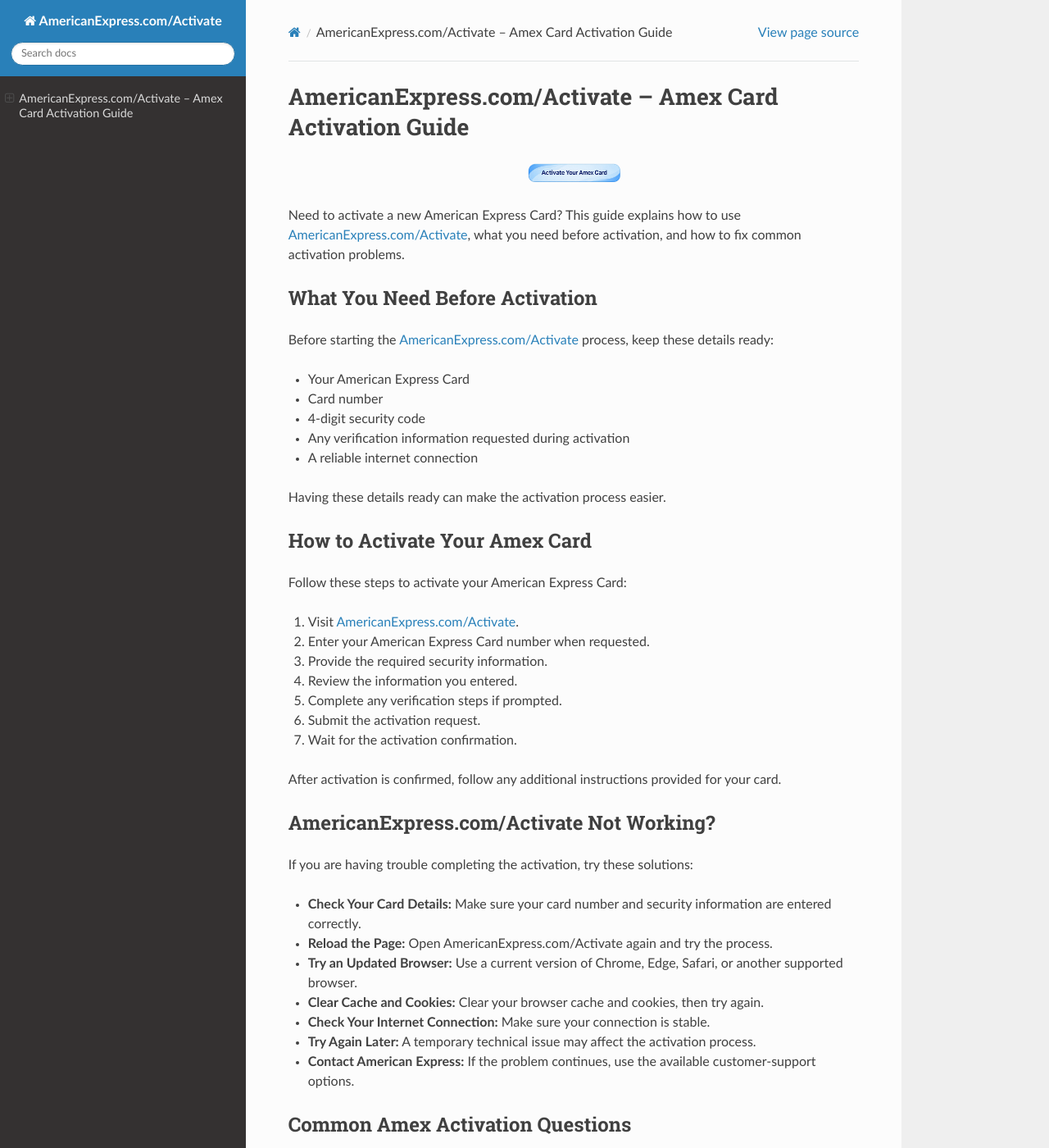
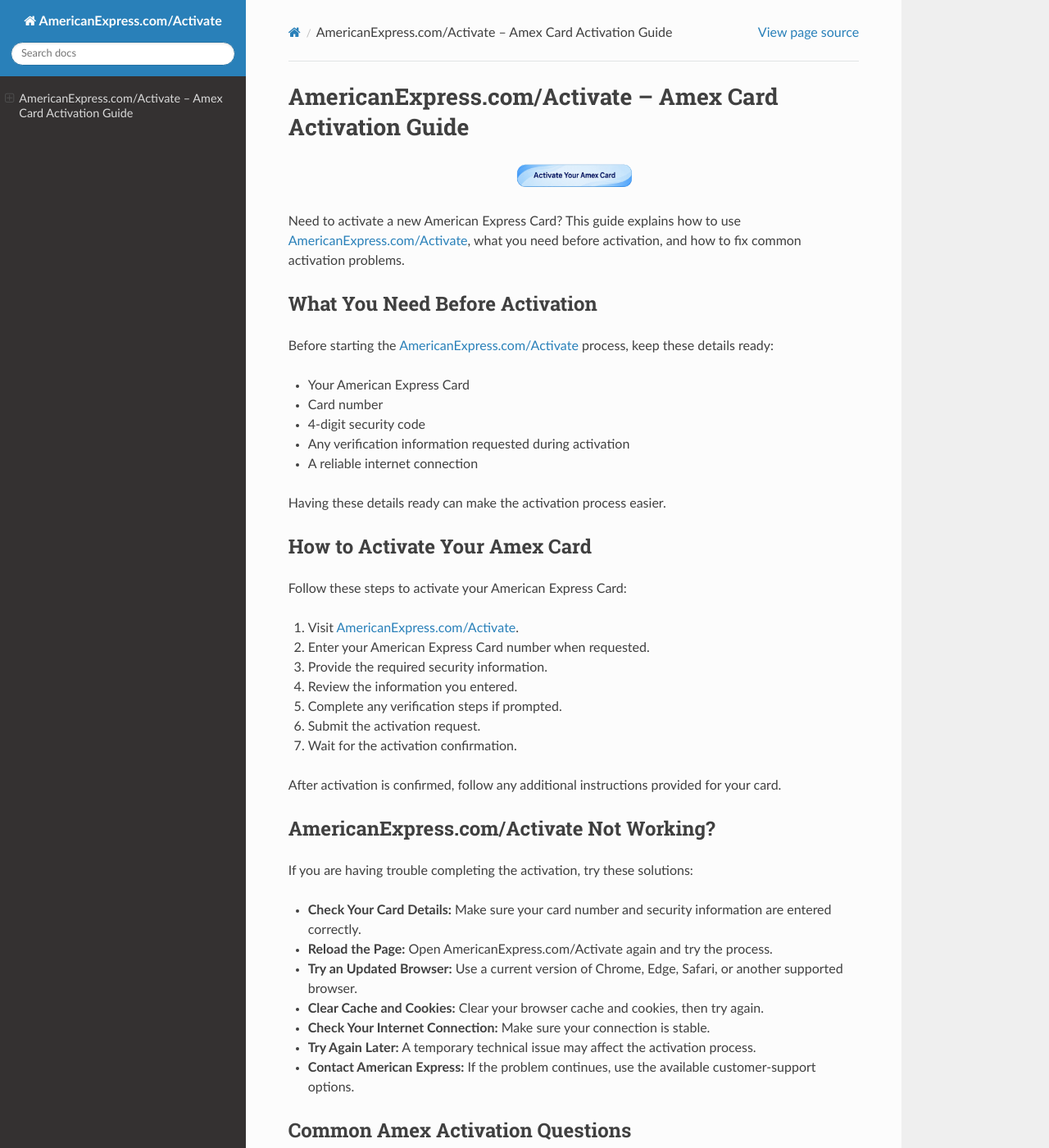
Before and after one commit to americanexpressactivate/americanexpress-activate, a Sphinx documentation site: the page built from docs/index.rst, in a window 1280 px wide and 1400 px high. Shown: the whole window at 82% size. Built offline with Sphinx 7.4.7 and the Read the Docs theme 3.1.0, drawn with Linux system fonts in a browser that asks for light colours.

Commit message:
Update custom.css

```diff
--- a/docs/_static/custom.css
+++ b/docs/_static/custom.css
@@ -1,6 +1,6 @@
 .activate-button {
-    width: 150px !important;
-    max-width: 120px !important;
+    width: 200px !important;
+    max-width: 150px !important;
     height: auto !important;
     display: block !important;
     margin: 15px auto 25px auto !important;
```
